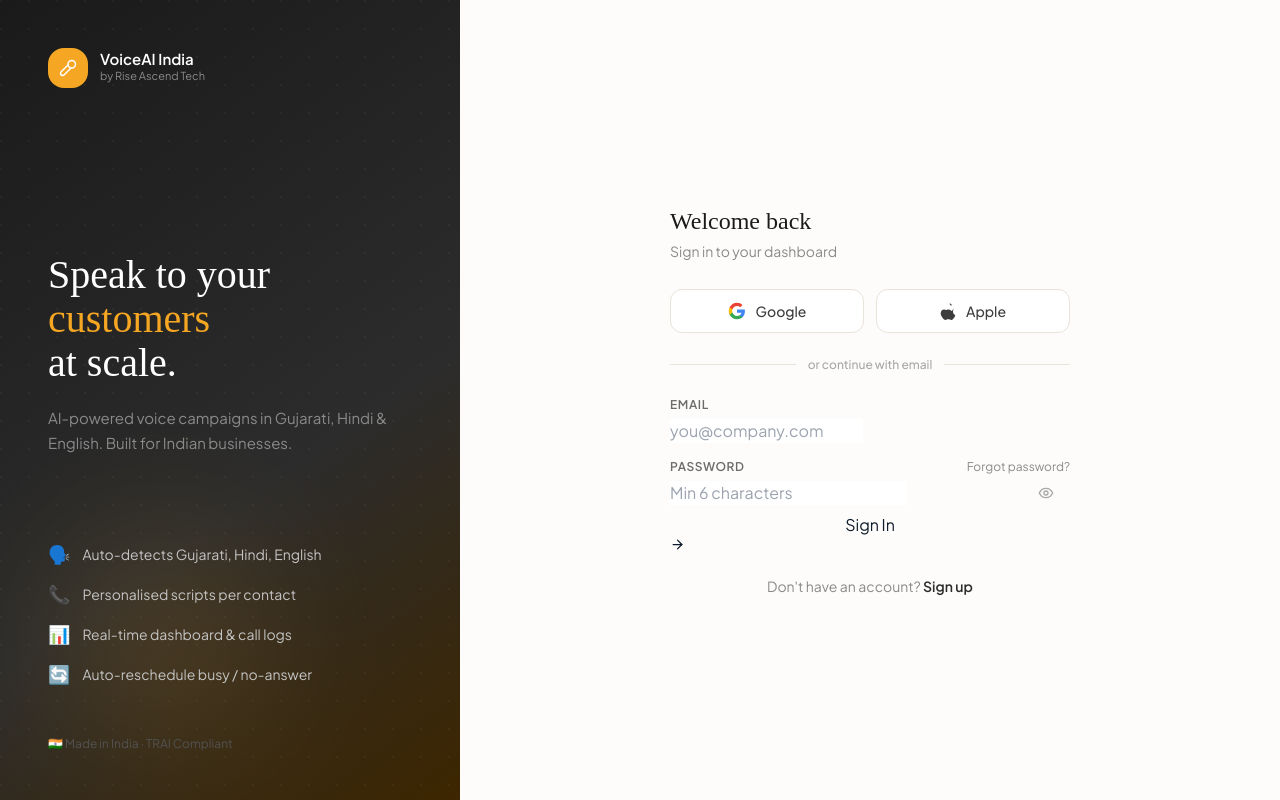
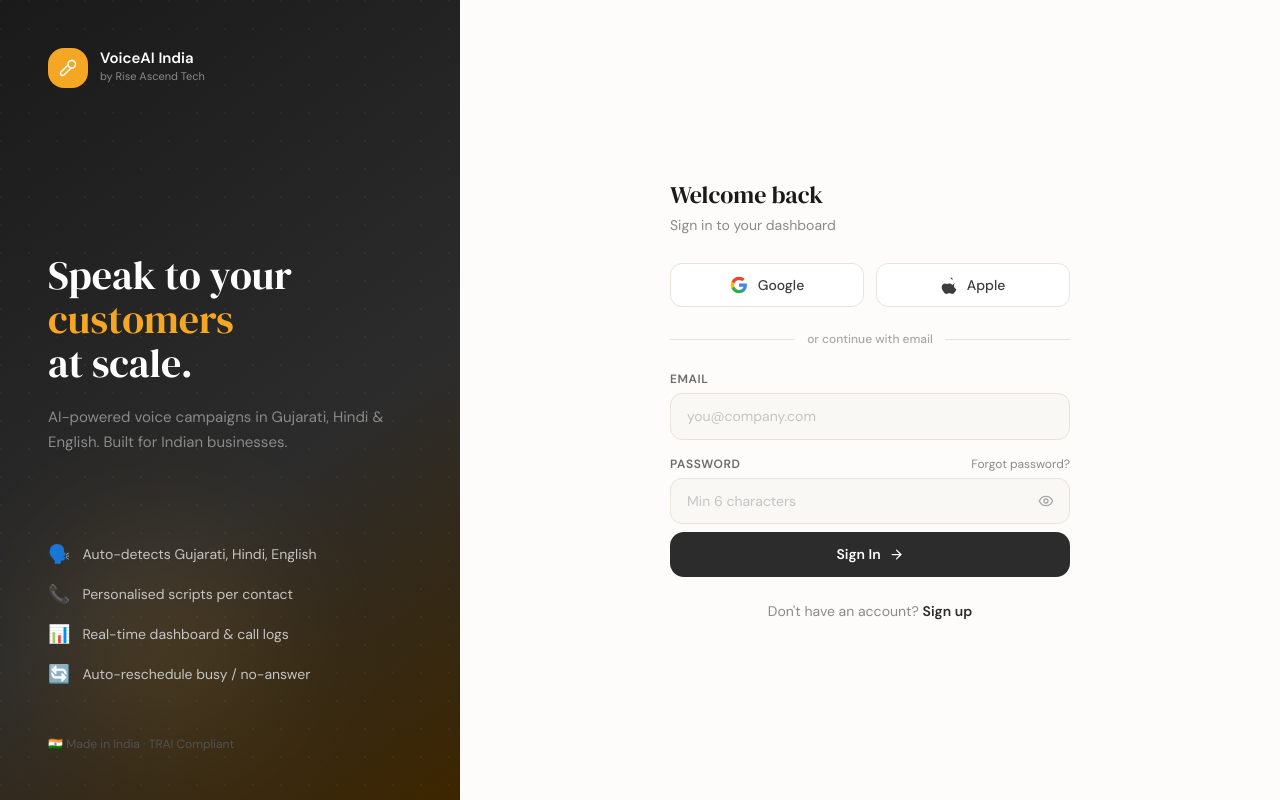
Before and after one commit to RuhiModi/AI-Voice-Call-Automation, a React (Vite) app in the folder frontend/: page /login in a window 1280 px wide. Built offline with nearby package versions, Linux system fonts and the light colour scheme.

Commit message:
Update index.css

```diff
--- a/frontend/src/index.css
+++ b/frontend/src/index.css
@@ -1,45 +1,108 @@
+@import url('https://fonts.googleapis.com/css2?family=DM+Serif+Display:ital@0;1&family=DM+Sans:ital,opsz,wght@0,9..40,300;0,9..40,400;0,9..40,500;0,9..40,600;0,9..40,700;1,9..40,400&family=JetBrains+Mono:wght@400;500&display=swap');
+
 @tailwind base;
 @tailwind components;
 @tailwind utilities;
 
-/* ── RISE ASCEND TECH BRAND ──────────────────────────
-   Navy:   #0D1B2A  (header, hero, footer, dark sections)
-   Orange: #E8451C  (CTA buttons, accents, highlights)
-   White:  #FFFFFF  (main content bg — clean enterprise look)
-   Gray:   #F5F7FA  (alternate section bg)
-   ───────────────────────────────────────────────────── */
-
 :root {
-  --brand-navy:    #0D1B2A;
-  --brand-orange:  #E8451C;
-  --sidebar-width: 260px;
+  --accent:        #f5a623;
+  --accent-hover:  #e08c10;
+  --surface:       #fdfcfa;
+  --border:        #e8e3db;
+  --border-strong: #d0c9be;
+  --text-primary:  #2c2c2c;
+  --text-muted:    #8a8a8a;
+  --radius:        14px;
+  --shadow-sm:     0 1px 3px rgba(0,0,0,0.06), 0 1px 2px rgba(0,0,0,0.04);
+  --shadow-md:     0 4px 16px rgba(0,0,0,0.08), 0 2px 6px rgba(0,0,0,0.04);
+  --shadow-lg:     0 12px 40px rgba(0,0,0,0.10), 0 4px 12px rgba(0,0,0,0.06);
 }
 
-* { box-sizing: border-box; margin: 0; padding: 0; }
+*, *::before, *::after { box-sizing: border-box; margin: 0; padding: 0; }
+
+html { scroll-behavior: smooth; }
 
 body {
-  font-family: 'Plus Jakarta Sans', sans-serif;
-  background: #ffffff;
-  color: #0D1B2A;
+  font-family: 'DM Sans', sans-serif;
+  background: var(--surface);
+  color: var(--text-primary);
   -webkit-font-smoothing: antialiased;
   -moz-osx-font-smoothing: grayscale;
+  line-height: 1.6;
 }
 
-h1, h2, h3, h4, h5, h6 {
-  font-family: 'Outfit', sans-serif;
-}
+h1, h2, h3, h4 { font-family: 'DM Serif Display', serif; line-height: 1.2; }
 
 /* Scrollbar */
 ::-webkit-scrollbar { width: 5px; height: 5px; }
 ::-webkit-scrollbar-track { background: transparent; }
-::-webkit-scrollbar-thumb { background: #DDE3EC; border-radius: 10px; }
-::-webkit-scrollbar-thumb:hover { background: #E8451C; }
+::-webkit-scrollbar-thumb { background: var(--border); border-radius: 10px; }
+::-webkit-scrollbar-thumb:hover { background: var(--accent); }
 
-/* Waveform animation */
-@keyframes wave {
-  0%, 100% { transform: scaleY(0.4); }
-  50%       { transform: scaleY(1); }
+/* ── COMPONENTS ── */
+
+/* Inputs */
+input, textarea, select {
+  font-family: 'DM Sans', sans-serif;
 }
+input:focus, textarea:focus, select:focus {
+  outline: none;
+  border-color: var(--accent) !important;
+  box-shadow: 0 0 0 3px rgba(245,166,35,0.15) !important;
+}
+
+/* Button base */
+.btn-primary {
+  background: var(--text-primary);
+  color: #fff;
+  border-radius: var(--radius);
+  font-weight: 600;
+  font-size: 14px;
+  padding: 11px 24px;
+  border: none;
+  cursor: pointer;
+  transition: all 0.18s ease;
+  display: inline-flex;
+  align-items: center;
+  gap: 8px;
+}
+.btn-primary:hover  { background: #1a1a1a; transform: translateY(-1px); box-shadow: var(--shadow-md); }
+.btn-primary:active { transform: translateY(0); }
+.btn-primary:disabled { opacity: 0.5; cursor: not-allowed; transform: none; box-shadow: none; }
+
+.btn-secondary {
+  background: #fff;
+  color: var(--text-primary);
+  border: 1.5px solid var(--border-strong);
+  border-radius: var(--radius);
+  font-weight: 500;
+  font-size: 14px;
+  padding: 10px 20px;
+  cursor: pointer;
+  transition: all 0.18s ease;
+  display: inline-flex;
+  align-items: center;
+  gap: 8px;
+}
+.btn-secondary:hover { border-color: var(--accent); background: #fffbf0; }
+
+/* Card */
+.card {
+  background: #fff;
+  border: 1px solid var(--border);
+  border-radius: 18px;
+  box-shadow: var(--shadow-sm);
+  transition: box-shadow 0.2s, transform 0.2s;
+}
+.card:hover { box-shadow: var(--shadow-md); }
+.card-lift:hover { transform: translateY(-3px); box-shadow: var(--shadow-lg); }
+
+/* Status dot */
+.dot-live { animation: pulse-dot 2s ease-in-out infinite; }
+@keyframes pulse-dot { 0%,100% { opacity:1; transform: scale(1); } 50% { opacity:0.5; transform: scale(0.85); } }
+
+/* Waveform */
+@keyframes wave { 0%,100% { transform: scaleY(0.35); } 50% { transform: scaleY(1); } }
 .wave-bar {
   display: inline-block;
   width: 3px; height: 16px;
@@ -52,24 +115,41 @@ h1, h2, h3, h4, h5, h6 {
 .wave-bar:nth-child(4) { animation-delay: 0.45s; }
 .wave-bar:nth-child(5) { animation-delay: 0.60s; }
 
-/* Card hover */
-.card-hover {
-  transition: transform 0.2s ease, box-shadow 0.2s ease;
-}
-.card-hover:hover {
-  transform: translateY(-2px);
-  box-shadow: 0 12px 40px rgba(232, 69, 28, 0.10);
+/* Skeleton loading */
+.skeleton {
+  background: linear-gradient(90deg, var(--cream-100, #faf8f4) 25%, var(--cream-200, #f5f1ea) 50%, var(--cream-100, #faf8f4) 75%);
+  background-size: 200% 100%;
+  animation: shimmer 1.5s linear infinite;
+  border-radius: 8px;
 }
 
-/* Input focus ring */
-input:focus, textarea:focus, select:focus {
-  outline: none;
-  box-shadow: 0 0 0 3px rgba(232, 69, 28, 0.15);
+/* Page transitions */
+@keyframes fadeIn  { from { opacity:0; } to { opacity:1; } }
+@keyframes fadeUp  { from { opacity:0; transform:translateY(20px); } to { opacity:1; transform:translateY(0); } }
+@keyframes slideUp { from { opacity:0; transform:translateY(12px); } to { opacity:1; transform:translateY(0); } }
+.animate-fade-in  { animation: fadeIn  0.4s ease-out; }
+.animate-fade-up  { animation: fadeUp  0.5s ease-out both; }
+.animate-slide-up { animation: slideUp 0.35s ease-out; }
+
+/* Status badges */
+.badge-active    { background:#dcf3e5; color:#228248; }
+.badge-paused    { background:#fef3d0; color:#b86f0e; }
+.badge-completed { background:#f0f0f0; color:#525252; }
+.badge-draft     { background:#f8f8f8; color:#8a8a8a; }
+
+/* Sidebar active link */
+.nav-link       { display:flex; align-items:center; gap:10px; padding:9px 14px; border-radius:10px; font-size:14px; font-weight:500; color:#6b6b6b; transition:all 0.15s; cursor:pointer; text-decoration:none; }
+.nav-link:hover { background:#f5f1ea; color:#2c2c2c; }
+.nav-link.active{ background:#fef3d0; color:#b86f0e; font-weight:600; }
+
+/* Progress bar */
+.progress-bar { height:6px; background:#f0f0f0; border-radius:99px; overflow:hidden; }
+.progress-fill { height:100%; background:linear-gradient(90deg,#f5a623,#e08c10); border-radius:99px; transition:width 0.5s ease; }
+
+/* Form input */
+.input-field {
+  width:100%; background:#faf8f4; border:1.5px solid #e8e3db; border-radius:12px;
+  padding:11px 16px; font-size:14px; color:#2c2c2c; font-family:'DM Sans',sans-serif;
+  transition:border-color 0.15s, box-shadow 0.15s;
 }
-
-/* Status pulse */
-@keyframes statusPulse {
-  0%, 100% { opacity: 1; }
-  50%       { opacity: 0.5; }
-}
-.status-active { animation: statusPulse 2s ease-in-out infinite; }
+.input-field::placeholder { color:#c4c4c4; }
```
